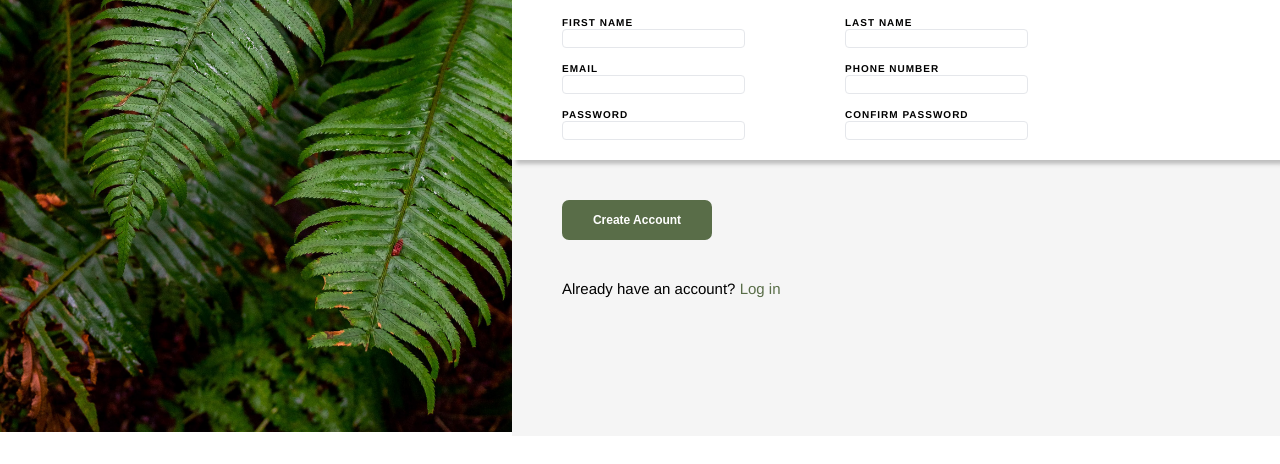
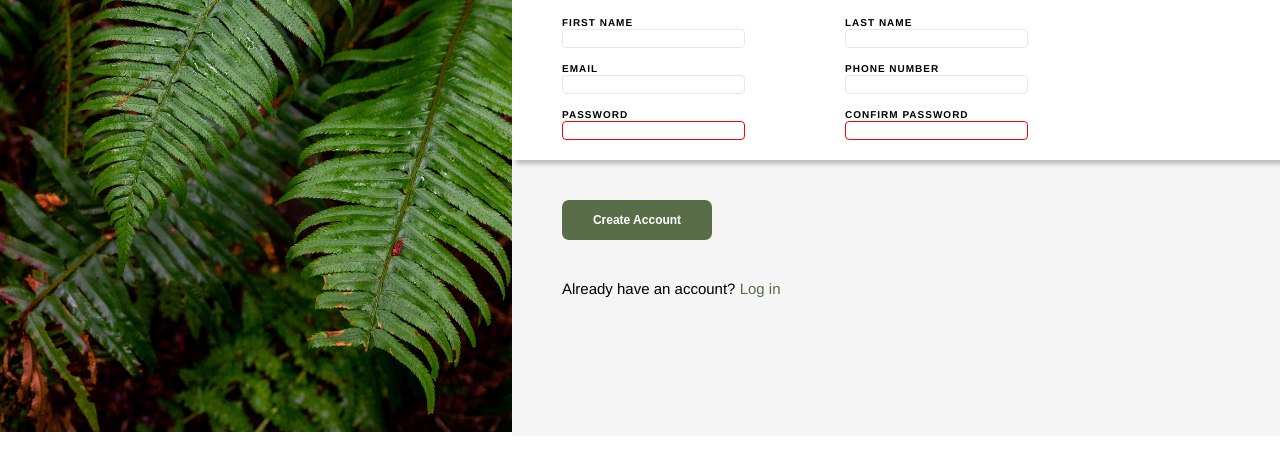
Before and after one commit to warithad/sign-up-form, a plain HTML site: page index.html in a window 1280 px wide. Shown: the part 336-800 px from the top of the page. Drawn offline with Linux system fonts and the light colour scheme.

Commit message:
Add pseudo classes features to input elements and add class to password fields in html document

```diff
--- a/index.html
+++ b/index.html
@@ -5,7 +5,7 @@
     <meta http-equiv="X-UA-Compatible" content="IE=edge">
     <link href="style.css" rel="stylesheet">
     <meta name="viewport" content="width=device-width, initial-scale=1.0">
-    <title>Document</title>
+    <title>Sign up form</title>
 </head>
 <body>
     <div class="container">
@@ -44,7 +44,7 @@
 
                             <div>
                                 <label for="password">PASSWORD</label>
-                                <input type="password" required id="password" name="password">
+                                <input type="password" required id="password" name="password" class="pass">
                             </div>
                         </div>
 
@@ -60,7 +60,7 @@
 
                             <div>
                                 <label for="confirm-password">CONFIRM PASSWORD</label>
-                                <input type="password" required id="confirm-password" name="confirm-password">
+                                <input type="password" required id="confirm-password" name="confirm-password" class="pass">
                             </div>
                         </div>
                     </div>
--- a/style.css
+++ b/style.css
@@ -120,9 +120,9 @@ label{
 }
 
 input{
-    border-radius: 0.3em;
-    border: thin solid;
-    border-color: #E5E7EB;
+    outline: none;
+    border: 1px solid #E5E7EB;
+    border-radius: 4px;
 }
 
 button {
@@ -151,13 +151,17 @@ a {
 }
 
 
-/*active declarations*/
+/*pseudo classes*/
 
-/* .names:focus {
-    border-style: solid;
-    border-color: brown;
-    border-width: 1px;
-} */
+input:focus {
+    border: 1px solid blue;
+    box-shadow: 2px 2px 2px #BEBEBE;
+ }
+
+.pass:invalid {
+   border: 1px solid red;
+}
+
 
 /*custom font declaration*/
 @font-face {
```
